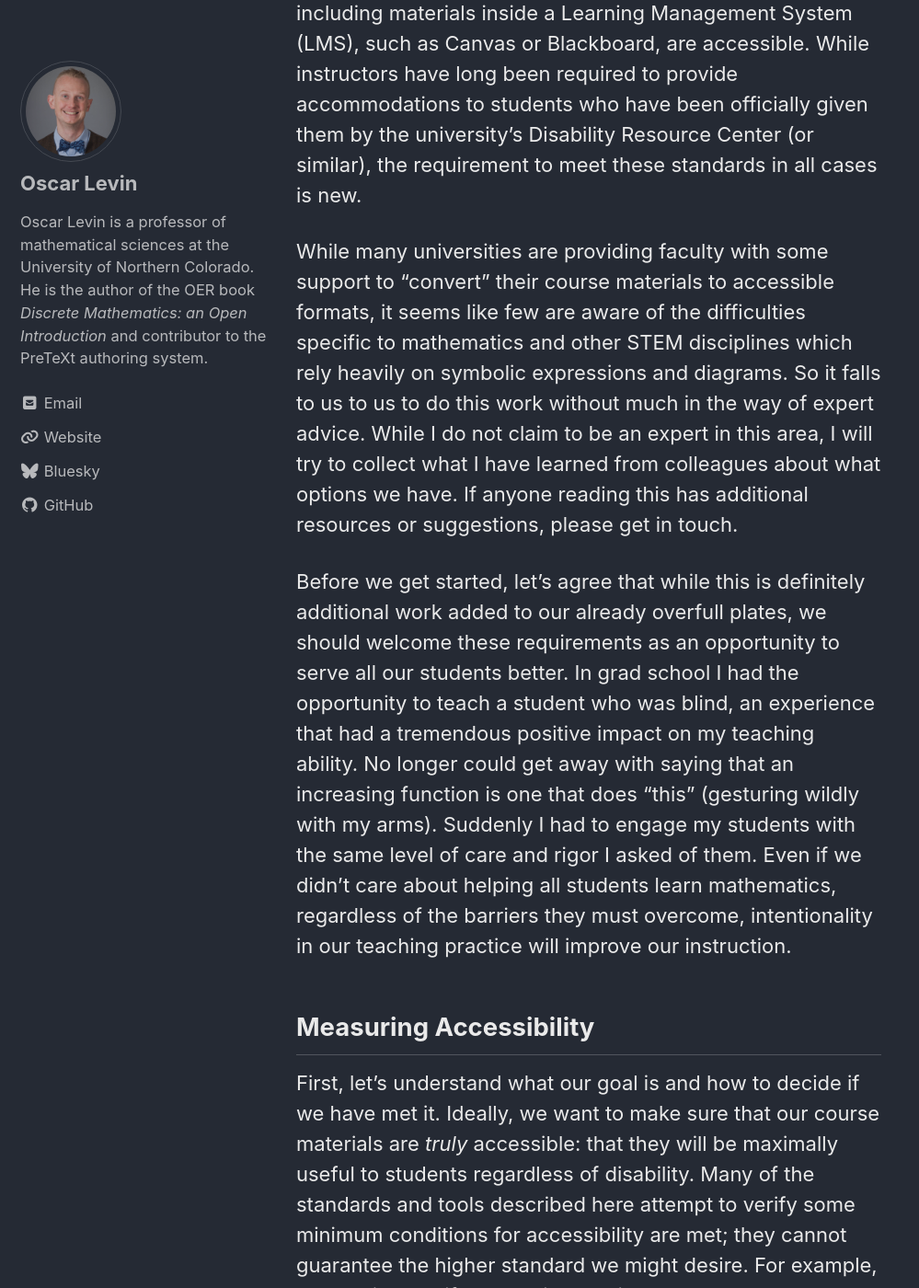
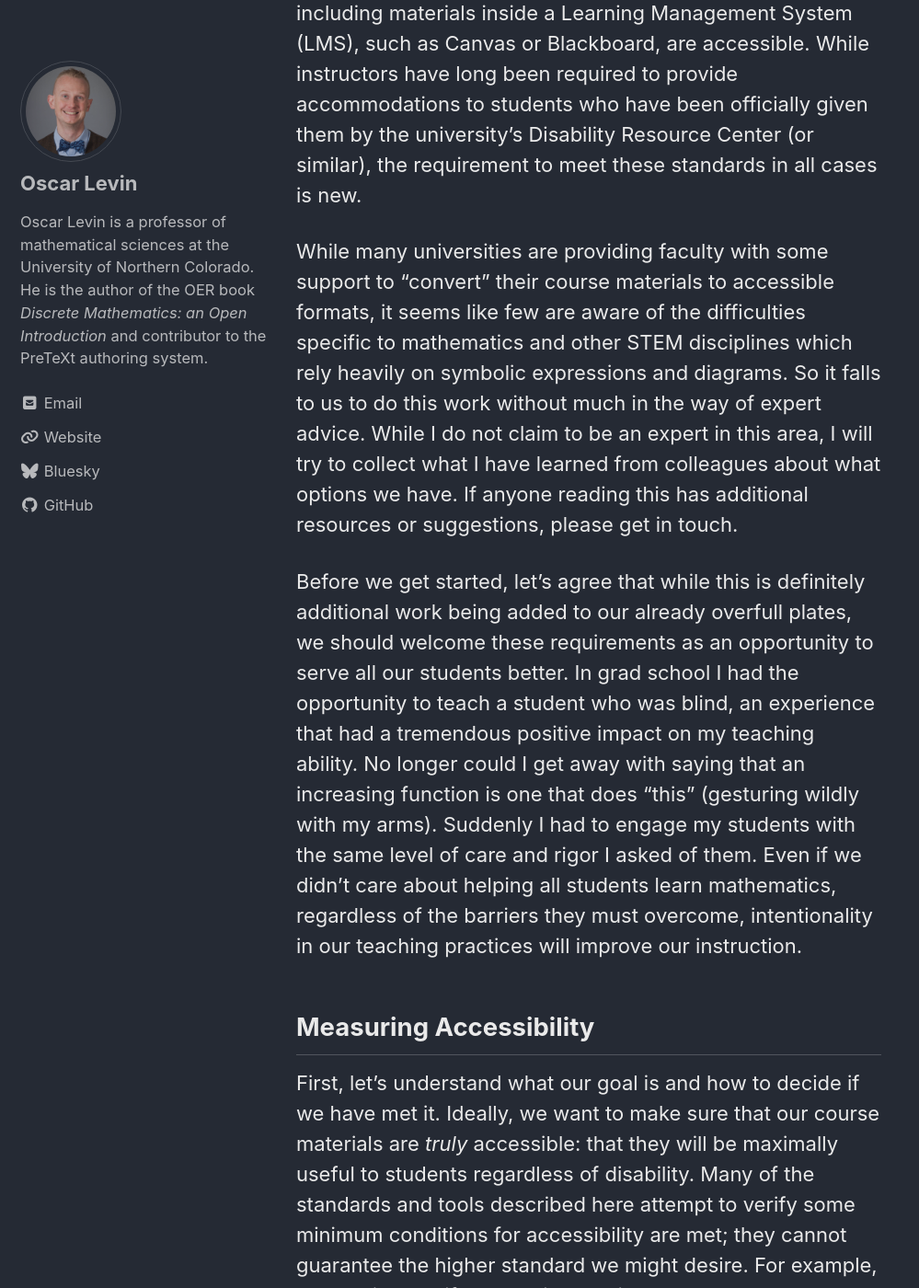
Before and after one commit to mathtechorg/mathtechorg.github.io, a Jekyll site: the page built from _posts/2025-04-10-accessibility.md, in a window 1280 px wide and 1400 px high, scrolled down 368 px. Shown: the whole window at 92% size, without its empty margins (0-999 px from the left). Built offline with Jekyll 4.4.1, drawn with Linux system fonts in a browser that asks for light colours; cached includes are drawn as plain includes; comment, search, counter and statistics services are not loaded; some of the changed text lies outside the part shown.

Commit message:
Fix a few typos

```diff
--- a/_posts/2025-04-10-accessibility.md
+++ b/_posts/2025-04-10-accessibility.md
@@ -6,11 +6,11 @@
 
 Recent state and federal laws in the United States have brought renewed urgency to efforts to ensure all educational content meets accessibility standards.  Many universities (especially those subject to laws affecting state and local governments) now require that all material posted online, including materials inside a Learning Management System (LMS), such as Canvas or Blackboard, are accessible.  While instructors have long been required to provide accommodations to students who have been officially given them by the university's Disability Resource Center (or similar), the requirement to meet these standards in all cases is new.
 
-While many universities are providing faculty with some support to "convert" their course materials to accessible formats, it seems like few are aware of the difficulties specific to mathematics and other STEM disciplines which rely heavily on symbolic expressions and diagrams. So it falls to us to us to do this work without much in the way of expert advice.  While I do not claim to be an expert in this area, I will try to collect what I have learned from colleagues about what options we have.  If anyone reading this has additional resources or suggestions, please get in touch.
+While many universities are providing faculty with some support to "convert" their course materials to accessible formats, it seems like few are aware of the difficulties specific to mathematics and other STEM disciplines which rely heavily on symbolic expressions and diagrams. So it falls to us to do this work without much in the way of expert advice.  While I do not claim to be an expert in this area, I will try to collect what I have learned from colleagues about what options we have.  If anyone reading this has additional resources or suggestions, please get in touch.
 
 <!--break-->
 
-Before we get started, let's agree that while this is definitely additional work added to our already overfull plates, we should welcome these requirements as an opportunity to serve all our students better.  In grad school I had the opportunity to teach a student who was blind, an experience that had a tremendous positive impact on my teaching ability.  No longer could get away with saying that an increasing function is one that does "this" (gesturing wildly with my arms).  Suddenly I had to engage my students with the same level of care and rigor I asked of them.  Even if we didn't care about helping all students learn mathematics, regardless of the barriers they must overcome, intentionality in our teaching practice will improve our instruction.
+Before we get started, let's agree that while this is definitely additional work being added to our already overfull plates, we should welcome these requirements as an opportunity to serve all our students better.  In grad school I had the opportunity to teach a student who was blind, an experience that had a tremendous positive impact on my teaching ability.  No longer could I get away with saying that an increasing function is one that does "this" (gesturing wildly with my arms).  Suddenly I had to engage my students with the same level of care and rigor I asked of them.  Even if we didn't care about helping all students learn mathematics, regardless of the barriers they must overcome, intentionality in our teaching practices will improve our instruction.
 
 ## Measuring Accessibility
 
@@ -38,7 +38,7 @@
 
 For many years, the *de facto* choice in mathematics has been to typeset the document in [LaTeX](https://www.latex-project.org/).  The *source* of your document is typed as a plain text file, then compiled into a beautifully typeset PDF.  Unfortunately, the PDF produced does not meet accessibility guidelines.  There has been some recent work to improve this, to get a "tagged" PDF as output, but this does not address issues with how symbolic expressions are embedded in the document.  Try using a screen reader to listen to the contents of a LaTeX-generated PDF and you immediately hear the problem.
 
-You could create the document in a standard word processor such as MS Word or Google Docs, although then you are at the mercy of their equation editor tools.  Still, this is not an unreasonable approach, just be aware that you will need to use these tools *correctly*.  For example, it is very tempting to create a title for a section by making the font bigger and bold.  Doing so will not meet accessibility guidelines; you must mark the title as having the correct heading level and let then make the style of that heading level look like you want.  But then what?  Will you save the document as a PDF to post?  Will the resulting PDF be accessible?  You probably don't want to post the Word document (what if your students don't have access to Word?).
+You could create the document in a standard word processor such as MS Word or Google Docs, although then you are at the mercy of their equation editor tools.  Still, this is not an unreasonable approach, just be aware that you will need to use these tools *correctly*.  For example, it is very tempting to create a title for a section by making the font bigger and bold.  Doing so will not meet accessibility guidelines; you must mark the title as having the correct heading level and let them make the style of that heading level look like you want.  But then what?  Will you save the document as a PDF to post?  Will the resulting PDF be accessible?  You probably don't want to post the Word document (what if your students don't have access to Word?).
 
 What you really want is for your document to be available as a PDF for printing and as a webpage for posting online.  Webpages are much easier to check for accessibility, and much more likely to meet accessibility standards.  Math can be embedded in a webpage using MathJax, which has excellent screen reader support.  The disadvantage is that writing a webpage using HTML code is technically challenging, especially if you want to include math and have the result look at all good.  So how can we make creating accessible webpages easier?
 
```
Also changed, not shown: other parts of _posts/2025-04-10-accessibility.md (+5 -5 lines).
